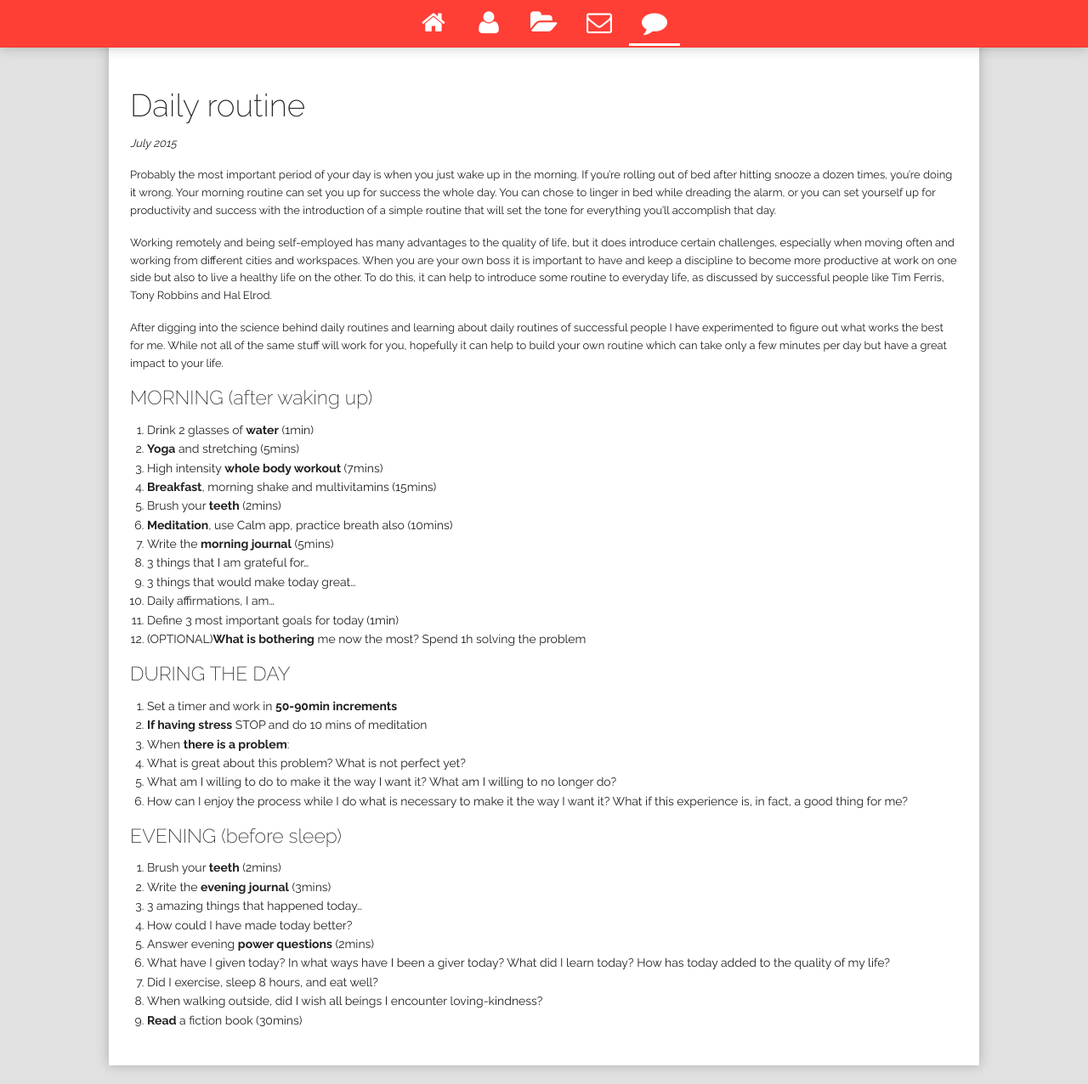
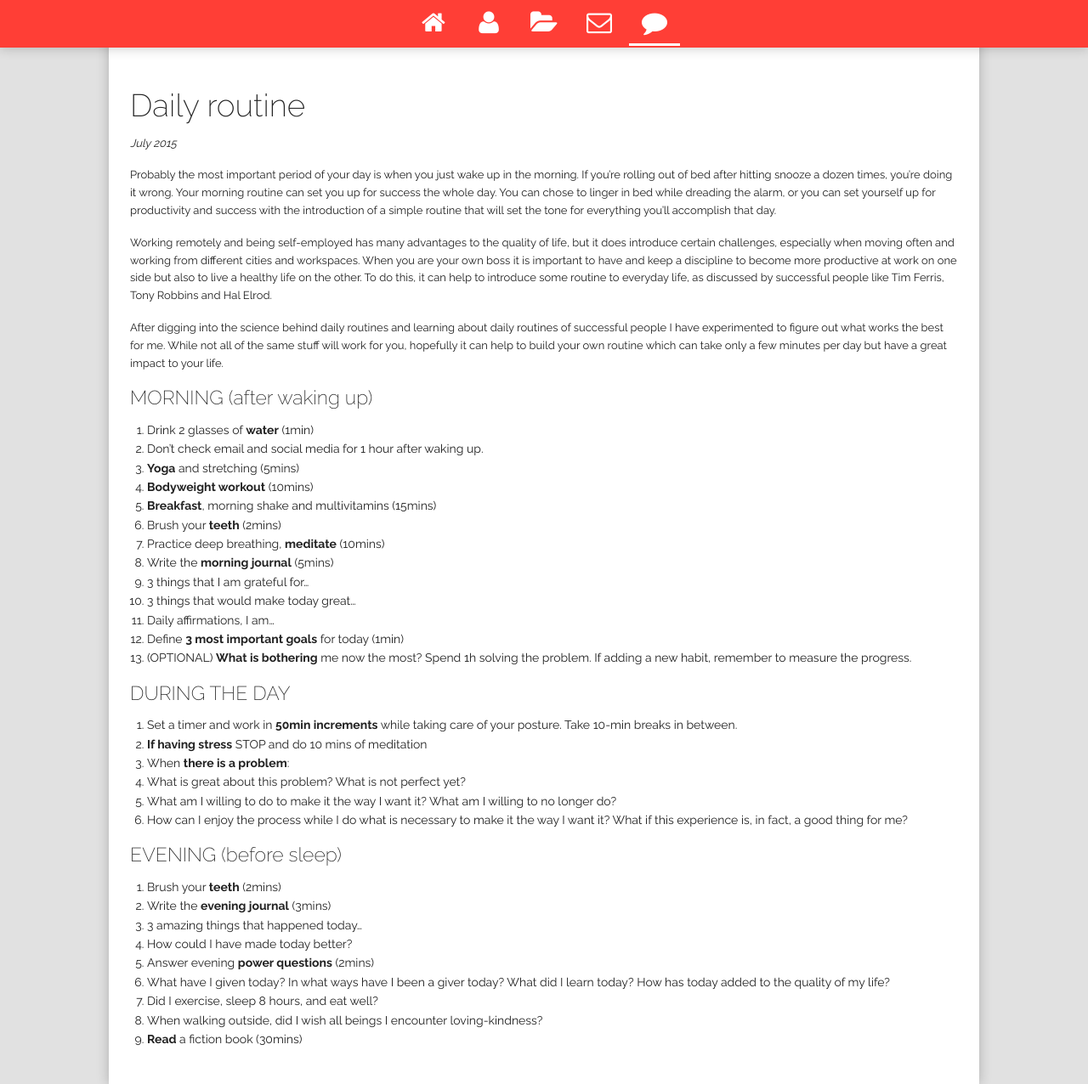
Before and after one commit to lipeno/lipeno.github.io, a Jekyll site: the page built from _posts/2015-07-20-daily-routine.md, in a window 1280 px wide and 1276 px high. Shown: the whole window at 85% size. Built offline with Jekyll 4.4.1, drawn with Linux system fonts in a browser that asks for light colours; nearby versions of some CDN libraries; library files that are not in the unit come from our copies; Markdown is read by kramdown in place of the engine named in the settings.

Commit message:
Change daily routine and add a testimonial

```diff
--- a/_posts/2015-07-20-daily-routine.md
+++ b/_posts/2015-07-20-daily-routine.md
@@ -15,20 +15,22 @@ After digging into the science behind daily routines and learning about daily ro
 
 #### MORNING (after waking up)
 1.	 Drink 2 glasses of **water** (1min)
-2.	 **Yoga** and stretching (5mins)
-3.   High intensity **whole body workout**  (7mins)
-3.	 **Breakfast**, morning shake and multivitamins (15mins)
-4.	 Brush your **teeth** (2mins)
-5.	 **Meditation**, use Calm app, practice breath also (10mins)
-6.	 Write the **morning journal** (5mins)
+2.   Don't check email and social media for 1 hour after waking up.
+3.	 **Yoga** and stretching (5mins)
+4.   **Bodyweight workout**  (10mins)
+5.	 **Breakfast**, morning shake and multivitamins (15mins)
+6.	 Brush your **teeth** (2mins)
+7.	 Practice deep breathing, **meditate** (10mins)
+8.	 Write the **morning journal** (5mins)
   1. 3 things that I am grateful for…
   2. 3 things that would make today great…
   3. Daily affirmations, I am…
-7. Define 3 most important goals for today (1min)
-8. (OPTIONAL)**What is bothering** me now the most? Spend 1h solving the problem
+9. Define **3 most important goals** for today (1min)
+10. (OPTIONAL) **What is bothering** me now the most? Spend 1h solving the problem.
+If adding a new habit, remember to measure the progress.
 
 #### DURING THE DAY
-1.	 Set a timer and work in **50-90min increments**
+1.	 Set a timer and work in **50min increments** while taking care of your posture. Take 10-min breaks in between.
 2.	 **If having stress** STOP and do 10 mins of meditation
 3.	 When **there is a problem**:
   1. What is great about this problem? What is not perfect yet?
--- a/index.html
+++ b/index.html
@@ -361,6 +361,10 @@ title: Andrej Dragisic
         <h3>
             Andrej is someone who has a natural curiosity and deep eagerness to learn new things. He integrated easily into our team and was a perfect fit for our company!    			</h3>
         <h4><em>- Romain Huet (Twitter & Jolicloud)</em></h4>
+        <h3>
+          Andrej did a great job on our application and was really nice to work with, a total pro.
+          	</h3>
+        <h4><em>- Patrick Holman (FusionStorm)</em></h4>
     </h1>
 </section>
 
```
